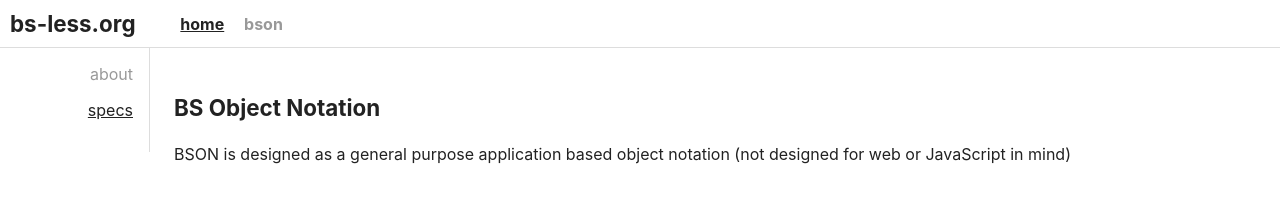
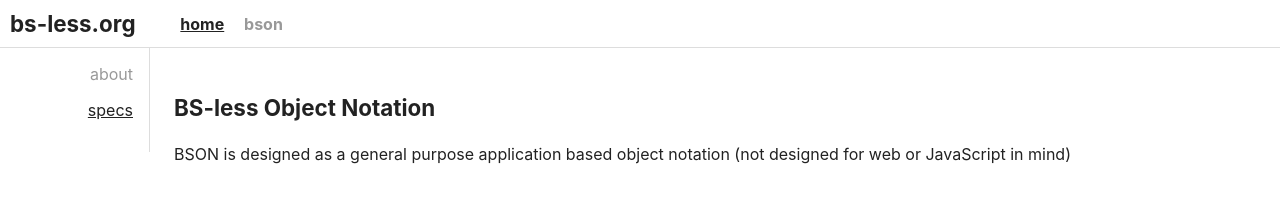
Before and after one commit to BS-less/BS-less.github.io, an Eleventy site: page src/bson/about.md in a window 1280 px wide. Built offline with nearby package versions, Linux system fonts and the light colour scheme; Eleventy itself is replaced by a stand-in of ours; files that its build step writes are made by us from their sources.

Commit message:
I fixededed it

```diff
--- a/src/bson/about.md
+++ b/src/bson/about.md
@@ -1,3 +1,3 @@
-# BS Object Notation
+# BS-less Object Notation
 
 BSON is designed as a general purpose application based object notation (not designed for web or JavaScript in mind)
```
